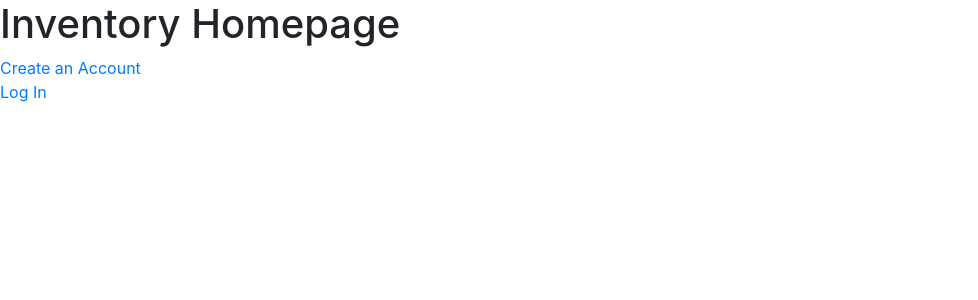
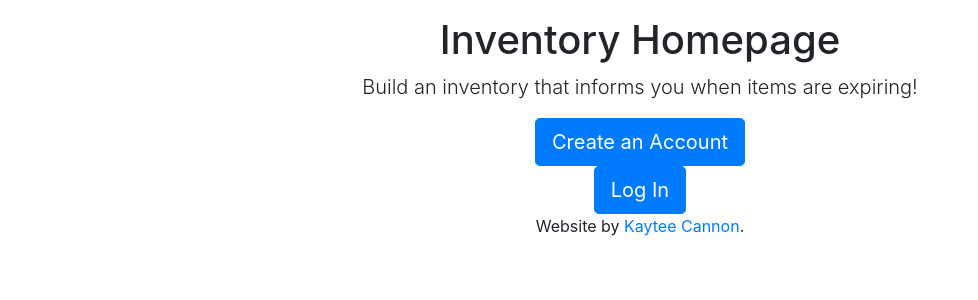
Before and after one commit to kayteecannon/hb-capstone-project, a Flask app: template templates/homepage.html in a window 1280 px wide. Shown: the top 300 px of the page, without its empty margins (0-978 px from the left). Run offline with Flask 2, Linux system fonts and the light colour scheme; the template is opened without the code that fills it, so the values that code supplies are empty; some libraries are stand-ins or nearby versions.

Commit message:
Implements bootstrap grid layout for homepage

```diff
--- a/templates/homepage.html
+++ b/templates/homepage.html
@@ -2,10 +2,30 @@
 {% block title %}Capstone Homepage{% endblock %}
 
 {% block body %}
-  <h1>Inventory Homepage</h1>
 
-  <a href="/register">Create an Account</a>
-  </br>
-  <a href="/login">Log In</a>
+<body class="text-center">
+  <div class="cover-container d-flex w-100 h-100 p-3 mx-auto flex-column">
+<main role="main">
+  <h1 class="cover-heading">Inventory Homepage</h1>
+  <p class="lead">Build an inventory that informs you when items are expiring!</p>
+    <div class="row">
+      <div class="col-12">
+        <a href="/register" class="btn btn-lg btn-primary">Create an Account</a>
+      </div>
+    </div>
+    <div class="row">
+      <div class="col-12">
+        <a href="/login" class="btn btn-lg btn-primary">Log In</a>
+      </div>
+    </div>
+</main>
+
+<footer>
+  <div>
+    <p>Website by <a href="https://linkedin.com/in/kaytee-cannon">Kaytee Cannon</a>.</p>
+  </div>
+</footer>
+</div>
+</body>
 
 {% endblock %}
```
